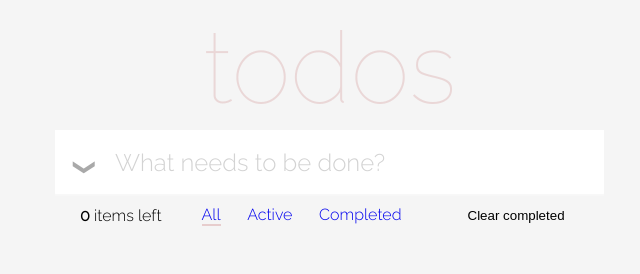
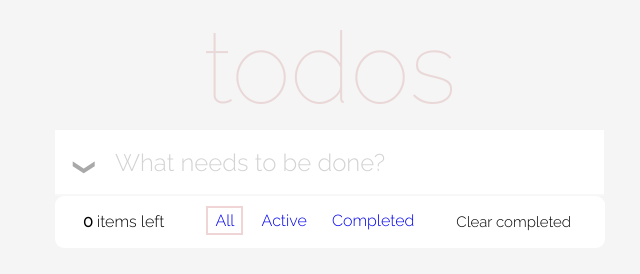
Before and after one commit to MaryBrandyBug/Todo-List, a website: page index.html in a window 1280 px wide. Both pictures are taken after a click on the link "All". Shown: the whole page, without its empty margins (310-950 px from the left). Drawn offline with Linux system fonts and the light colour scheme.

Commit message:
style fixes

```diff
--- a/index.css
+++ b/index.css
@@ -99,17 +99,19 @@ li:hover .div .deleteBtn {
 }
 
 .footer {
-    padding: 10px 15px;
+    padding: 16px 27px;
     height: 20px;
     display: flex;
     flex-direction: row;
-    width: 90%;
-    margin-left: 10px;
+    justify-content: space-around;
+    background: #fff;
+    border-radius: 9px;
 }
 
 .footer .filters {
     display: flex;
-    min-width: 200px;
+    min-width: 215px;
+    min-height: 20px;
     margin-top: -1px;
     flex-direction: row;
     justify-content: space-between;
@@ -119,6 +121,7 @@ li:hover .div .deleteBtn {
     text-decoration: none;
     width: 89px;
     height: 25px;
+    padding: 3px 7px;
 }
 
 .footer .filters li a:visited {
@@ -129,7 +132,11 @@ li:hover .div .deleteBtn {
     border: none;
     background: none;
     cursor: pointer;
-    margin-left: 60px;
+    margin-left: 27px;
+    font-family: inherit;
+    font-weight: inherit;
+    height: 100%;
+    font-size: 15px;
 }
 
 .toggle-all {
--- a/index.js
+++ b/index.js
@@ -269,19 +269,19 @@ window.addEventListener('load', (event) => {
 
 // ! ПОЯВЛЕНИЕ РАМКИ НА АКТИВНОЙ КНОПКЕ ПРИ ПЕРЕКЛЮЧЕНИИ
 completedNotesList.addEventListener('click', () => {
-  completedNotesList.style.borderBottom = '2px solid rgba(175, 47, 47, 0.2)';
+  completedNotesList.style.border = '2px solid rgba(175, 47, 47, 0.2)';
   allNotesList.style.border = 'none';
   activeNotesList.style.border = 'none';
 });
 
 activeNotesList.addEventListener('click', () => {
-  activeNotesList.style.borderBottom = '2px solid rgba(175, 47, 47, 0.2)';
+  activeNotesList.style.border = '2px solid rgba(175, 47, 47, 0.2)';
   completedNotesList.style.border = 'none';
   allNotesList.style.border = 'none';
 });
 
 allNotesList.addEventListener('click', () => {
-  allNotesList.style.borderBottom = '2px solid rgba(175, 47, 47, 0.2)';
+  allNotesList.style.border = '2px solid rgba(175, 47, 47, 0.2)';
   activeNotesList.style.border = 'none';
   completedNotesList.style.border = 'none';
 });
```
